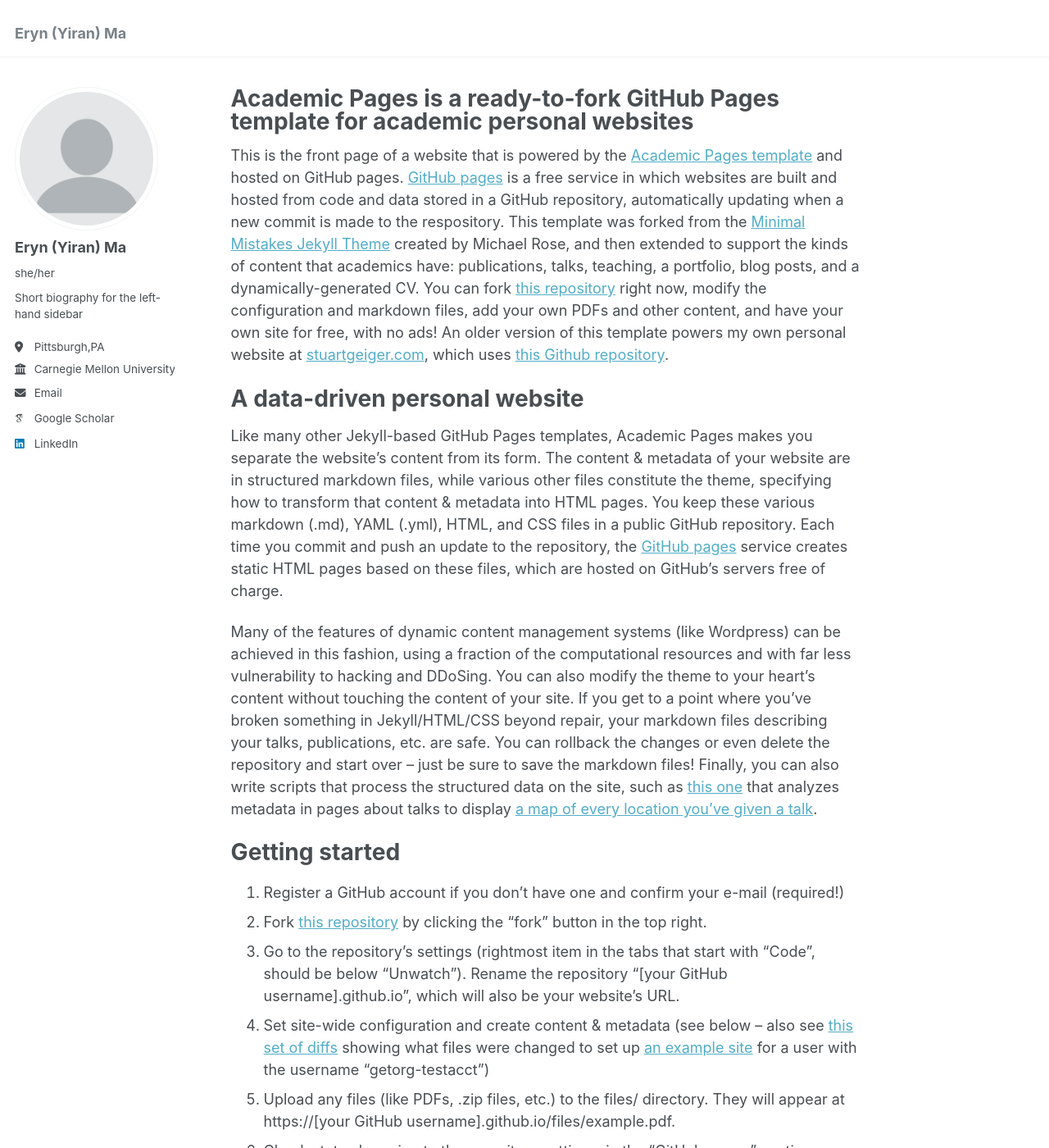
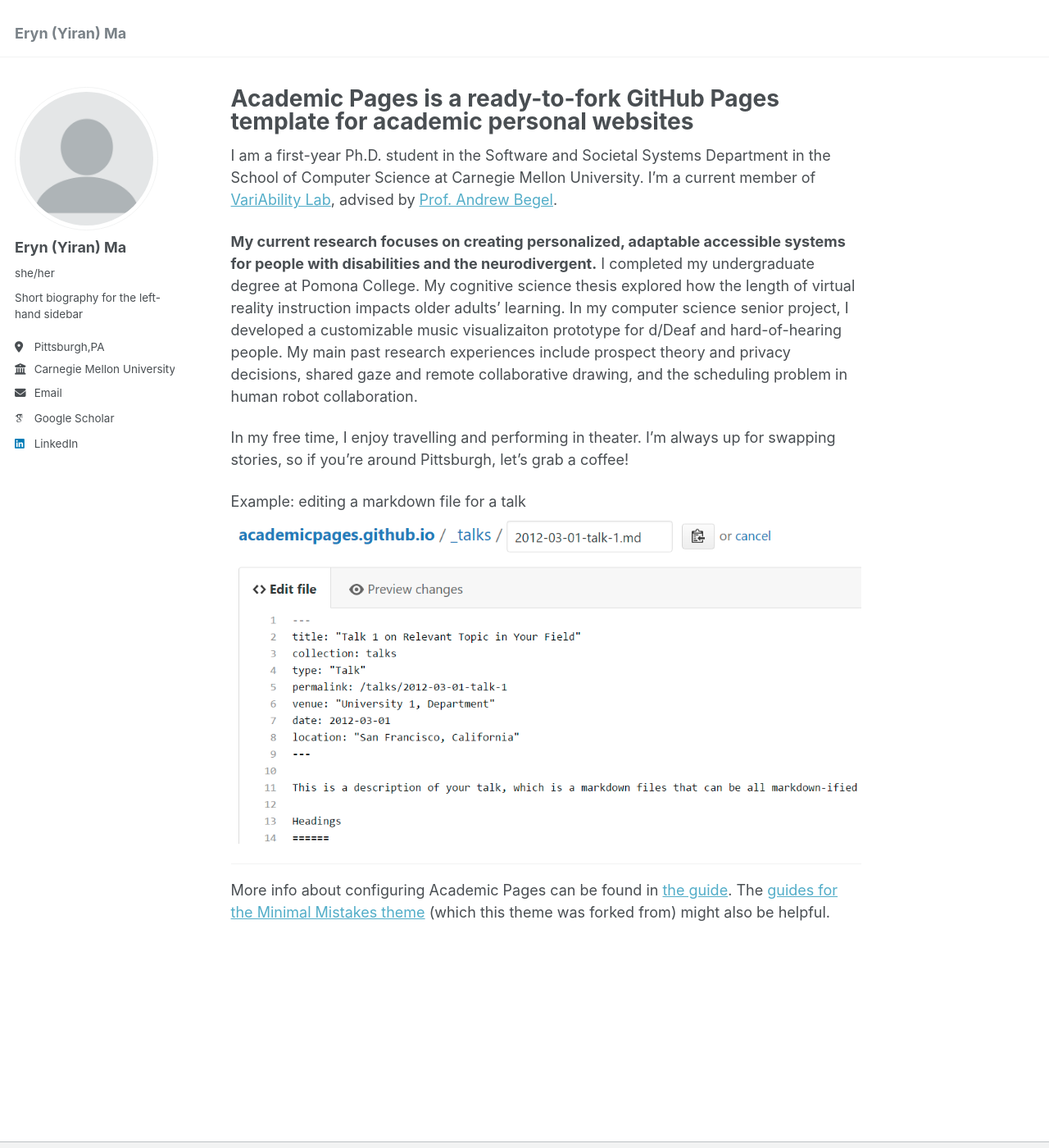
Before and after one commit to Eryn-Y/Eryn-Y.github.io, a Jekyll site: the page built from _pages/about.md, in a window 1280 px wide and 1400 px high. Shown: the whole window at 82% size. Built offline with Jekyll 4.4.1, drawn with Linux system fonts in a browser that asks for light colours; some web fonts are replaced; some of the changed text lies outside the part shown.

Commit message:
Update about.md

```diff
--- a/_pages/about.md
+++ b/_pages/about.md
@@ -7,43 +7,14 @@ redirect_from:
   - /about.html
 ---
 
-This is the front page of a website that is powered by the [Academic Pages template](https://github.com/academicpages/academicpages.github.io) and hosted on GitHub pages. [GitHub pages](https://pages.github.com) is a free service in which websites are built and hosted from code and data stored in a GitHub repository, automatically updating when a new commit is made to the respository. This template was forked from the [Minimal Mistakes Jekyll Theme](https://mmistakes.github.io/minimal-mistakes/) created by Michael Rose, and then extended to support the kinds of content that academics have: publications, talks, teaching, a portfolio, blog posts, and a dynamically-generated CV. You can fork [this repository](https://github.com/academicpages/academicpages.github.io) right now, modify the configuration and markdown files, add your own PDFs and other content, and have your own site for free, with no ads! An older version of this template powers my own personal website at [stuartgeiger.com](http://stuartgeiger.com), which uses [this Github repository](https://github.com/staeiou/staeiou.github.io).
+I am a first-year Ph.D. student in the Software and Societal Systems Department in the School of Computer Science at Carnegie Mellon University. I’m a current member of [VariAbility Lab](https://cmu-variability.github.io), advised by [Prof. Andrew Begel](https://andrewbegel.com).
 
-A data-driven personal website
-======
-Like many other Jekyll-based GitHub Pages templates, Academic Pages makes you separate the website's content from its form. The content & metadata of your website are in structured markdown files, while various other files constitute the theme, specifying how to transform that content & metadata into HTML pages. You keep these various markdown (.md), YAML (.yml), HTML, and CSS files in a public GitHub repository. Each time you commit and push an update to the repository, the [GitHub pages](https://pages.github.com/) service creates static HTML pages based on these files, which are hosted on GitHub's servers free of charge.
+**My current research focuses on creating personalized, adaptable accessible systems for people with disabilities and the neurodivergent.** I completed my undergraduate degree at Pomona College. My cognitive science thesis explored how the length of virtual reality instruction impacts older adults' learning. In my computer science senior project, I developed a customizable music visualizaiton prototype for d/Deaf and hard-of-hearing people. My main past research experiences include prospect theory and privacy decisions, shared gaze and remote collaborative drawing, and the scheduling problem in human robot collaboration.
 
-Many of the features of dynamic content management systems (like Wordpress) can be achieved in this fashion, using a fraction of the computational resources and with far less vulnerability to hacking and DDoSing. You can also modify the theme to your heart's content without touching the content of your site. If you get to a point where you've broken something in Jekyll/HTML/CSS beyond repair, your markdown files describing your talks, publications, etc. are safe. You can rollback the changes or even delete the repository and start over -- just be sure to save the markdown files! Finally, you can also write scripts that process the structured data on the site, such as [this one](https://github.com/academicpages/academicpages.github.io/blob/master/talkmap.ipynb) that analyzes metadata in pages about talks to display [a map of every location you've given a talk](https://academicpages.github.io/talkmap.html).
-
-Getting started
-======
-1. Register a GitHub account if you don't have one and confirm your e-mail (required!)
-1. Fork [this repository](https://github.com/academicpages/academicpages.github.io) by clicking the "fork" button in the top right.
-1. Go to the repository's settings (rightmost item in the tabs that start with "Code", should be below "Unwatch"). Rename the repository "[your GitHub username].github.io", which will also be your website's URL.
-1. Set site-wide configuration and create content & metadata (see below -- also see [this set of diffs](http://archive.is/3TPas) showing what files were changed to set up [an example site](https://getorg-testacct.github.io) for a user with the username "getorg-testacct")
-1. Upload any files (like PDFs, .zip files, etc.) to the files/ directory. They will appear at https://[your GitHub username].github.io/files/example.pdf.
-1. Check status by going to the repository settings, in the "GitHub pages" section
-
-Site-wide configuration
-------
-The main configuration file for the site is in the base directory in [_config.yml](https://github.com/academicpages/academicpages.github.io/blob/master/_config.yml), which defines the content in the sidebars and other site-wide features. You will need to replace the default variables with ones about yourself and your site's github repository. The configuration file for the top menu is in [_data/navigation.yml](https://github.com/academicpages/academicpages.github.io/blob/master/_data/navigation.yml). For example, if you don't have a portfolio or blog posts, you can remove those items from that navigation.yml file to remove them from the header.
-
-Create content & metadata
-------
-For site content, there is one markdown file for each type of content, which are stored in directories like _publications, _talks, _posts, _teaching, or _pages. For example, each talk is a markdown file in the [_talks directory](https://github.com/academicpages/academicpages.github.io/tree/master/_talks). At the top of each markdown file is structured data in YAML about the talk, which the theme will parse to do lots of cool stuff. The same structured data about a talk is used to generate the list of talks on the [Talks page](https://academicpages.github.io/talks), each [individual page](https://academicpages.github.io/talks/2012-03-01-talk-1) for specific talks, the talks section for the [CV page](https://academicpages.github.io/cv), and the [map of places you've given a talk](https://academicpages.github.io/talkmap.html) (if you run this [python file](https://github.com/academicpages/academicpages.github.io/blob/master/talkmap.py) or [Jupyter notebook](https://github.com/academicpages/academicpages.github.io/blob/master/talkmap.ipynb), which creates the HTML for the map based on the contents of the _talks directory).
-
-**Markdown generator**
-
-I have also created [a set of Jupyter notebooks](https://github.com/academicpages/academicpages.github.io/tree/master/markdown_generator
-) that converts a CSV containing structured data about talks or presentations into individual markdown files that will be properly formatted for the Academic Pages template. The sample CSVs in that directory are the ones I used to create my own personal website at stuartgeiger.com. My usual workflow is that I keep a spreadsheet of my publications and talks, then run the code in these notebooks to generate the markdown files, then commit and push them to the GitHub repository.
-
-How to edit your site's GitHub repository
-------
-Many people use a git client to create files on their local computer and then push them to GitHub's servers. If you are not familiar with git, you can directly edit these configuration and markdown files directly in the github.com interface. Navigate to a file (like [this one](https://github.com/academicpages/academicpages.github.io/blob/master/_talks/2012-03-01-talk-1.md) and click the pencil icon in the top right of the content preview (to the right of the "Raw | Blame | History" buttons). You can delete a file by clicking the trashcan icon to the right of the pencil icon. You can also create new files or upload files by navigating to a directory and clicking the "Create new file" or "Upload files" buttons.
+In my free time, I enjoy travelling and performing in theater. I’m always up for swapping stories, so if you’re around Pittsburgh, let’s grab a coffee!
 
 Example: editing a markdown file for a talk
 ![Editing a markdown file for a talk](/images/editing-talk.png)
 
-For more info
 ------
 More info about configuring Academic Pages can be found in [the guide](https://academicpages.github.io/markdown/). The [guides for the Minimal Mistakes theme](https://mmistakes.github.io/minimal-mistakes/docs/configuration/) (which this theme was forked from) might also be helpful.
```
